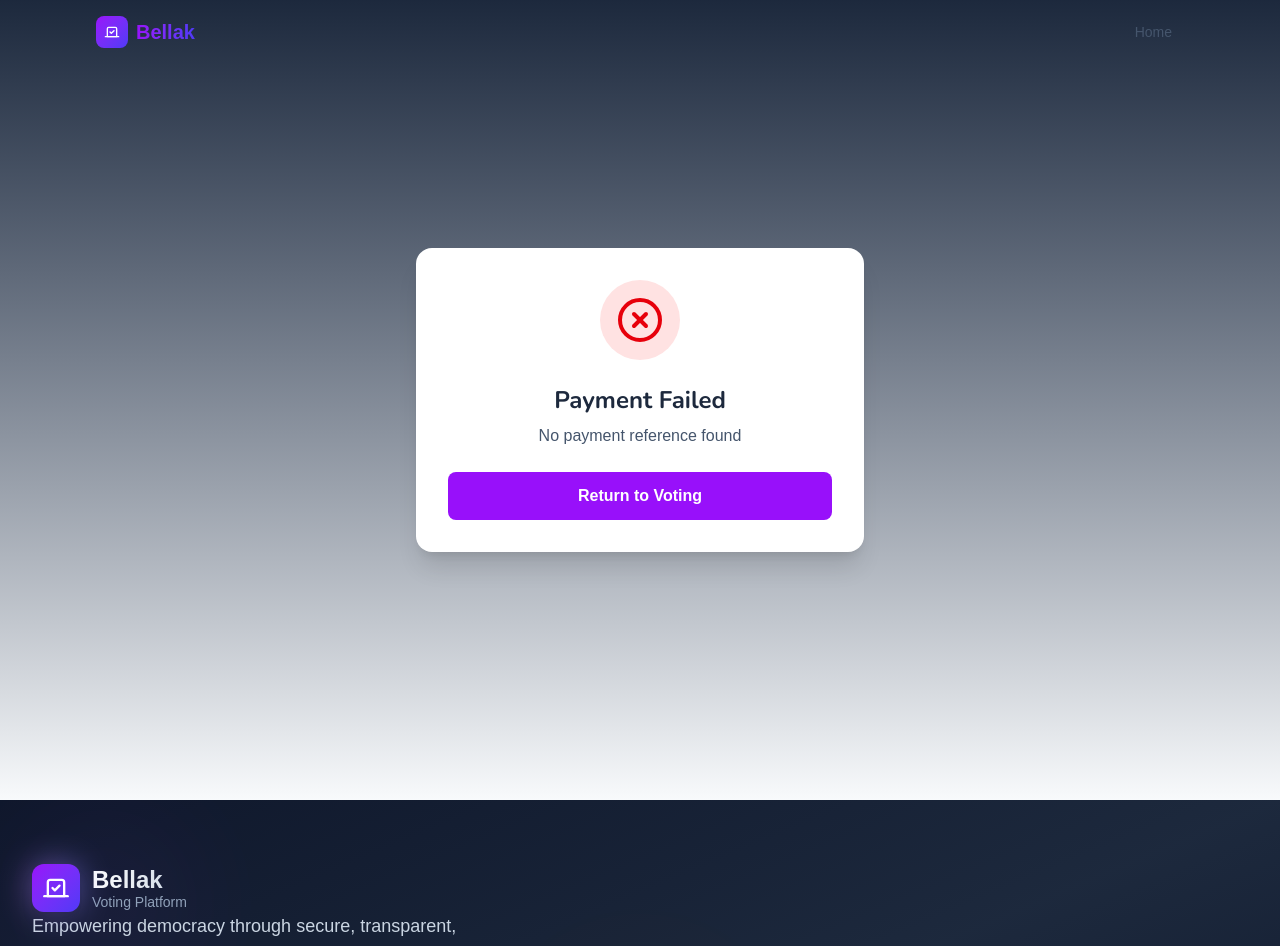
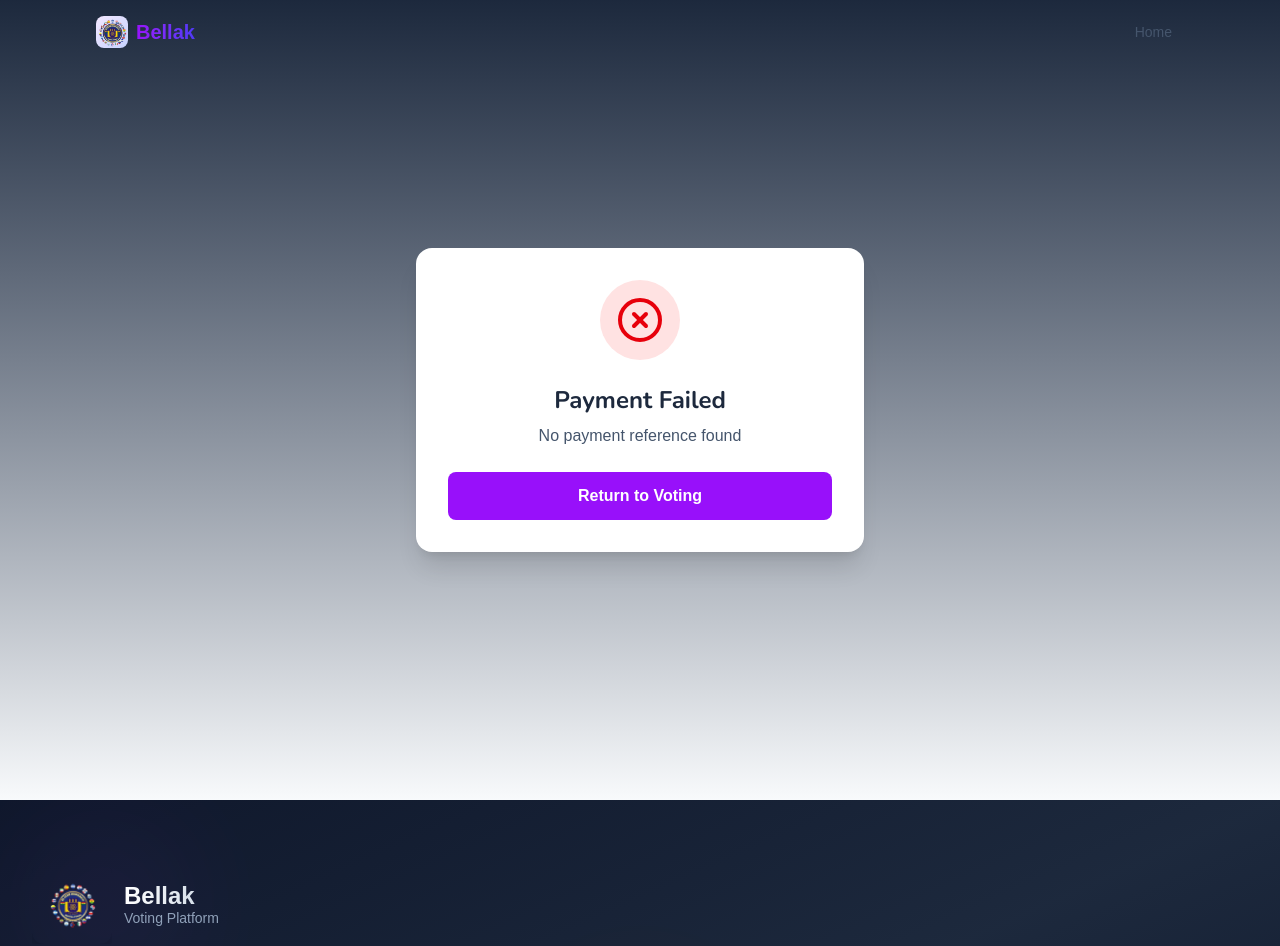
Before and after one commit to klasique2/Bellak-voting, a Next.js app: page /payment/verify in a window 1280 px wide. Shown: the top 946 px of the page. Built offline with nearby package versions, Linux system fonts and the light colour scheme; a web font is replaced by a local one.

Commit message:
images come now 2

```diff
--- a/components/layout/Footer.tsx
+++ b/components/layout/Footer.tsx
@@ -1,6 +1,7 @@
 'use client';
 
 import Link from 'next/link';
+import Image from 'next/image';
 import { motion, Variants } from 'framer-motion';
 import { Vote, Shield, Users, Zap } from 'lucide-react';
 
@@ -89,11 +90,15 @@ const Footer: React.FC = () => {
                                 <motion.div
                                     whileHover={{ rotate: 360, scale: 1.1 }}
                                     transition={{ duration: 0.6 }}
-                                    className="relative"
+                                    className="relative overflow-hidden"
                                 >
-                                    <div className="absolute inset-0 bg-gradient-to-r from-purple-400 to-indigo-400 rounded-xl blur-lg opacity-50" />
-                                    <div className="relative flex items-center justify-center w-12 h-12 bg-gradient-to-br from-purple-600 to-indigo-600 rounded-xl shadow-lg">
-                                        <Vote className="w-7 h-7 text-white" />
+                                    <div className="relative flex items-center justify-center w-20 h-20 rounded-xl shadow-lg overflow-hidden">
+                                        <Image
+                                            src="/logo.png"
+                                            alt="Bellak Logo"
+                                            width={52}
+                                            height={52}
+                                        />
                                     </div>
                                 </motion.div>
                                 <div className="flex flex-col">
--- a/components/layout/Navbar.tsx
+++ b/components/layout/Navbar.tsx
@@ -2,6 +2,7 @@
 
 import { useState, useEffect, useCallback } from 'react';
 import Link from 'next/link';
+import Image from 'next/image';
 import { usePathname } from 'next/navigation';
 import { motion, AnimatePresence } from 'framer-motion';
 import { Vote, Menu, X } from 'lucide-react';
@@ -104,8 +105,8 @@ const Navbar: React.FC = () => {
                                     whileTap={{ scale: 0.95 }}
                                     className="relative"
                                 >
-                                    <div className="flex items-center justify-center w-8 h-8 bg-gradient-to-br from-purple-600 to-indigo-600 rounded-lg">
-                                        <Vote className="w-4 h-4 text-white" aria-hidden="true" />
+                                    <div className="flex items-center justify-center w-8 h-8 bg-gradient-to-br from-purple-100 to-indigo-200 rounded-lg">
+                                        <Image src="/logo.png" alt="Bellak Logo" width={32} height={32} />
                                     </div>
                                 </motion.div>
                                 <div>
```
Also changed, not shown: public/logo.jpg (deleted), public/logo.png (added).
